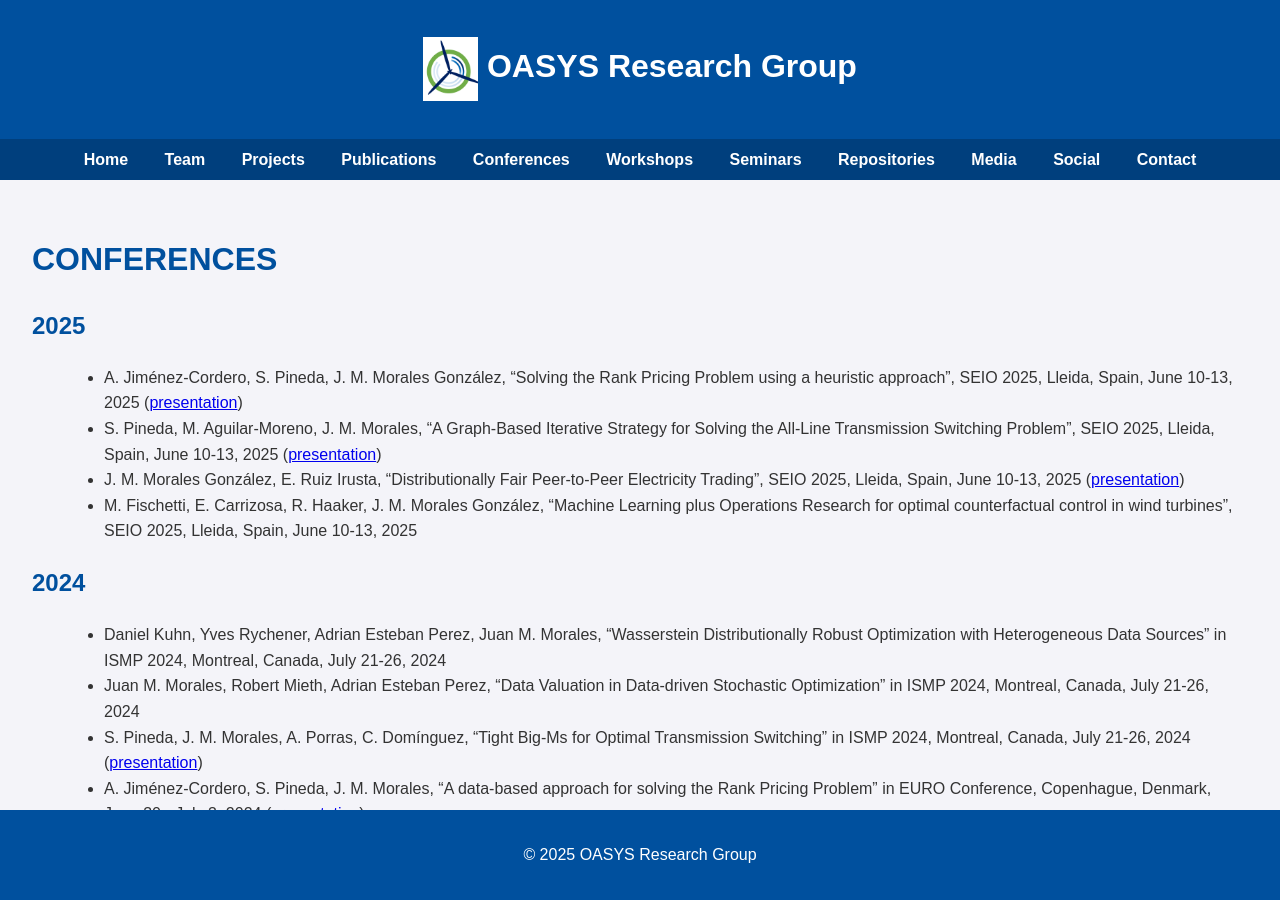
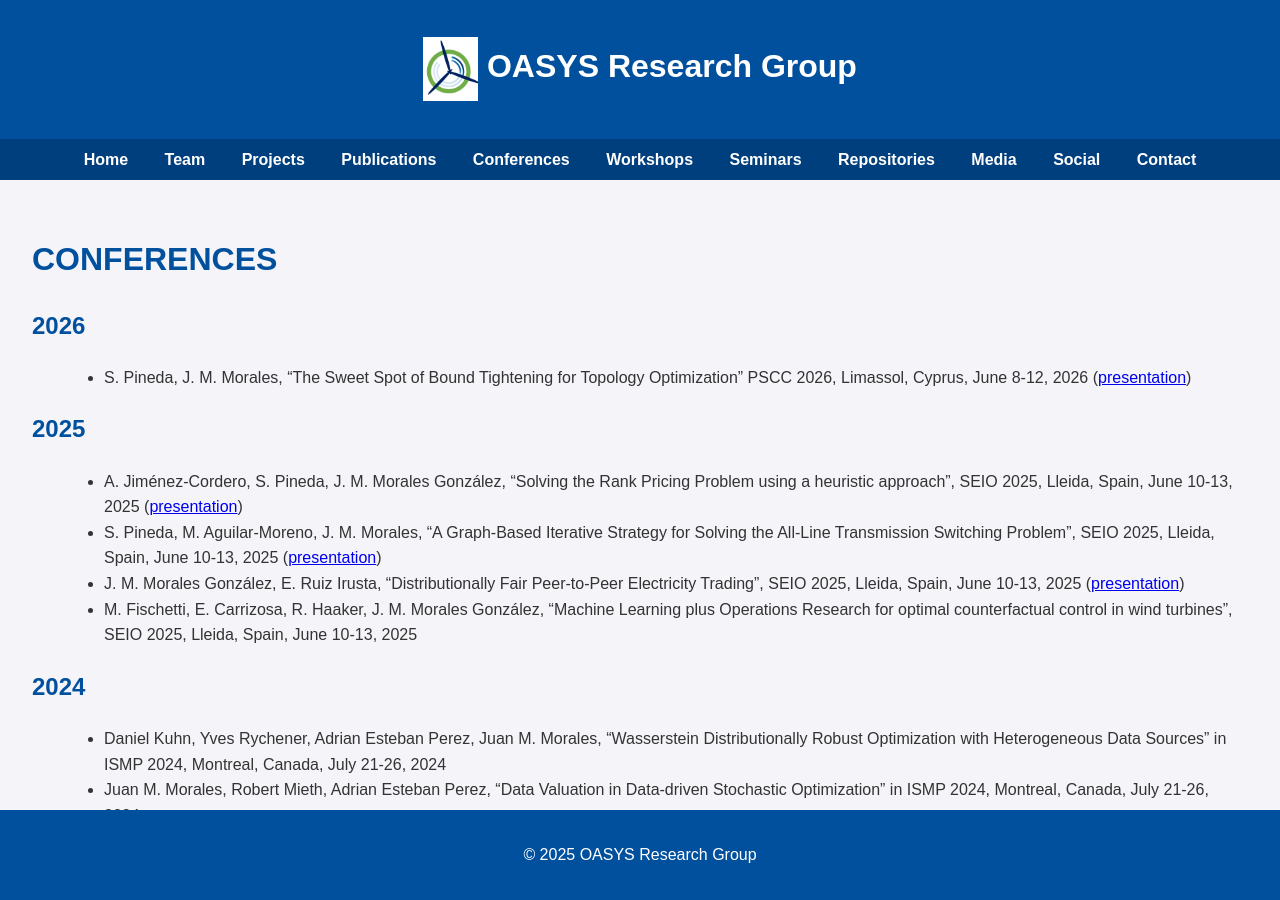
Before and after one commit to groupoasys/groupoasys.github.io, a Jekyll site: the page built from conferences.md, in a window 1280 px wide and 900 px high. Built offline with Jekyll 4.4.1, drawn with Linux system fonts in a browser that asks for light colours.

Commit message:
remove juan, add carlos and pscc26

```diff
--- a/conferences.md
+++ b/conferences.md
@@ -5,6 +5,10 @@ permalink: /conferences/
 ---
 
 # CONFERENCES
+
+## 2026
+
+- S. Pineda, J. M. Morales, “The Sweet Spot of Bound Tightening for Topology Optimization” PSCC 2026, Limassol, Cyprus, June 8-12, 2026 ([presentation](https://drive.google.com/file/d/1ETqEwKhCb1rfWenDPMAX2bGJQ0aw4vYk/view?usp=sharing))
 
 ## 2025
 
```
Also changed, not shown: index.md (+7 -2 lines), members.md (+1 -1 lines), id/carlos.png (added), 1 other file.
